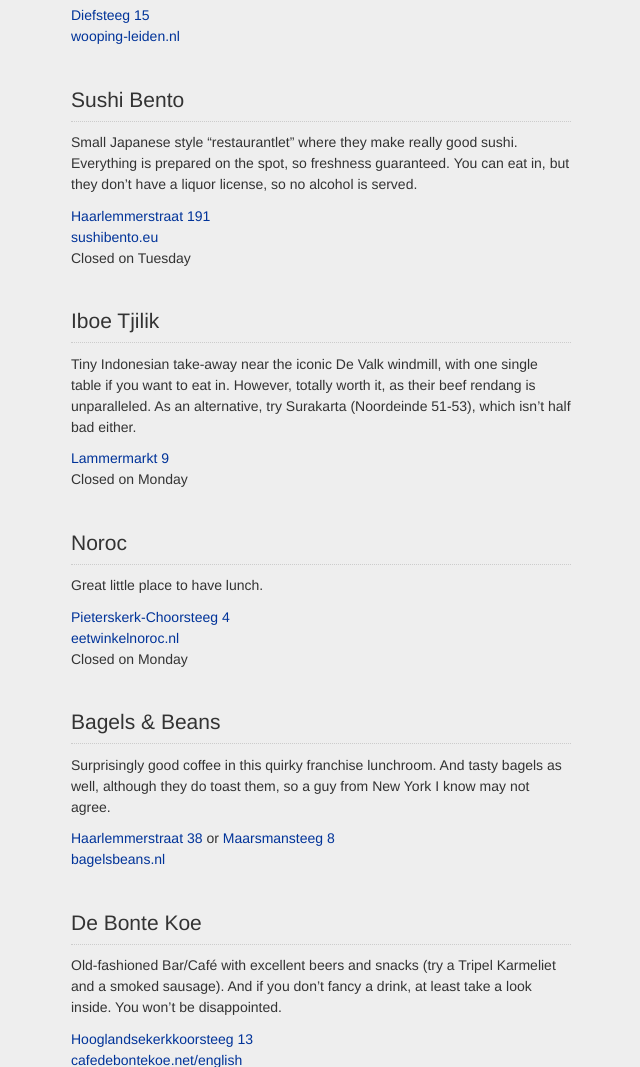
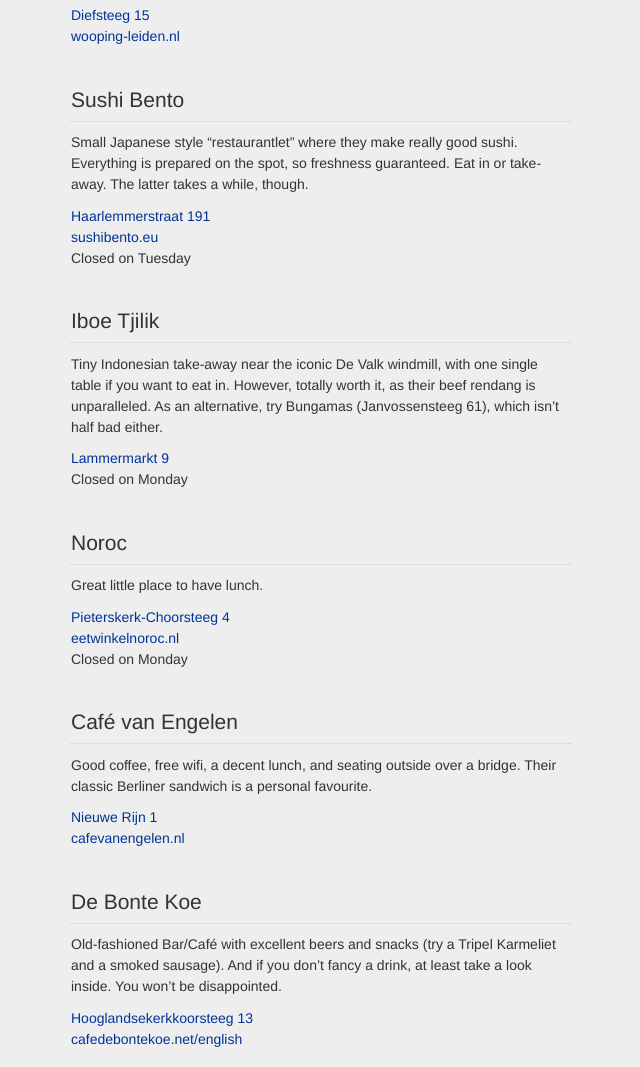
Before and after one commit to low/leidenforfoodies, a plain HTML site: page index.html in a window 1280 px wide. Shown: the part 1560-2627 px from the top of the page, without its empty margins (319-959 px from the left). Drawn offline with Linux system fonts and the light colour scheme.

Commit message:
More text updates

```diff
--- a/index.html
+++ b/index.html
@@ -35,7 +35,7 @@
 
 	<h2>Victor Russo’s Osteria</h2>
 	<p>
-		Proper authentic Italian food, made by Victor, who personally imports top quality fresh produce from Italy. No pizzas or lasagnas here, but vibrant in season rustic dishes. Oh, and his wines are the best in town. Nom.
+		Proper authentic Italian food, made by Victor, who personally imports top quality fresh produce from Italy. No pizzas or lasagnas here, but rustic seasonal dishes. Oh, and his wines are the best in town. Nom.
 	</p>
 	<ul>
 		<li class="address">Vrouwensteeg 16</li>
@@ -82,7 +82,7 @@
 
 	<h2>Sushi Bento</h2>
 	<p>
-		Small Japanese style “restaurantlet” where they make really good sushi. Everything is prepared on the spot, so freshness guaranteed. You can eat in, but they don’t have a liquor license, so no alcohol is served.
+		Small Japanese style “restaurantlet” where they make really good sushi. Everything is prepared on the spot, so freshness guaranteed. Eat in or take-away. The latter takes a while, though.
 	</p>
 	<ul>
 		<li class="address">Haarlemmerstraat 191</li>
@@ -92,7 +92,7 @@
 
 	<h2>Iboe Tjilik</h2>
 	<p>
-		Tiny Indonesian take-away near the iconic De Valk windmill, with one single table if you want to eat in. However, totally worth it, as their beef rendang is unparalleled. As an alternative, try Surakarta (Noordeinde 51-53), which isn’t half bad either.
+		Tiny Indonesian take-away near the iconic De Valk windmill, with one single table if you want to eat in. However, totally worth it, as their beef rendang is unparalleled. As an alternative, try Bungamas (Janvossensteeg 61), which isn’t half bad either.
 	</p>
 	<ul>
 		<li class="address">Lammermarkt 9</li>
@@ -107,13 +107,13 @@
 		<li>Closed on Monday</li>
 	</ul>
 
-	<h2>Bagels &amp; Beans</h2>
+	<h2>Café van Engelen</h2>
 	<p>
-		Surprisingly good coffee in this quirky franchise lunchroom. And tasty bagels as well, although they do toast them, so a guy from New York I know may not agree.
+		Good coffee, free wifi, a decent lunch, and seating outside over a bridge. Their classic Berliner sandwich is a personal favourite.
 	</p>
 	<ul>
-		<li class="address">Haarlemmerstraat 38 or Maarsmansteeg 8</li>
-		<li><a href="http://www.bagelsbeans.nl">bagelsbeans.nl</a></li>
+		<li class="address">Nieuwe Rijn 1</li>
+		<li><a href="http://cafevanengelen.com/">cafevanengelen.nl</a></li>
 	</ul>
 
 	<h2>De Bonte Koe</h2>
```
